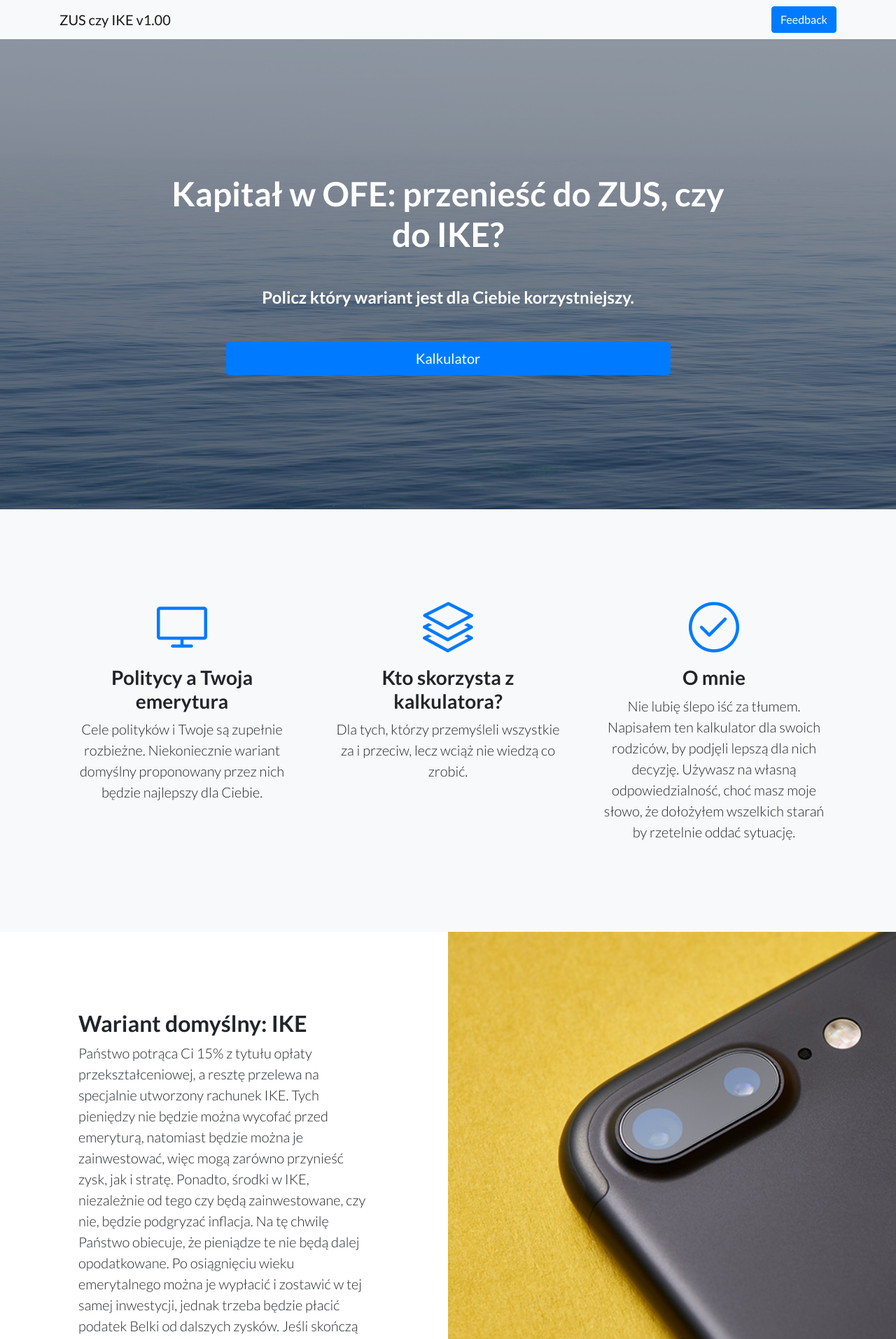
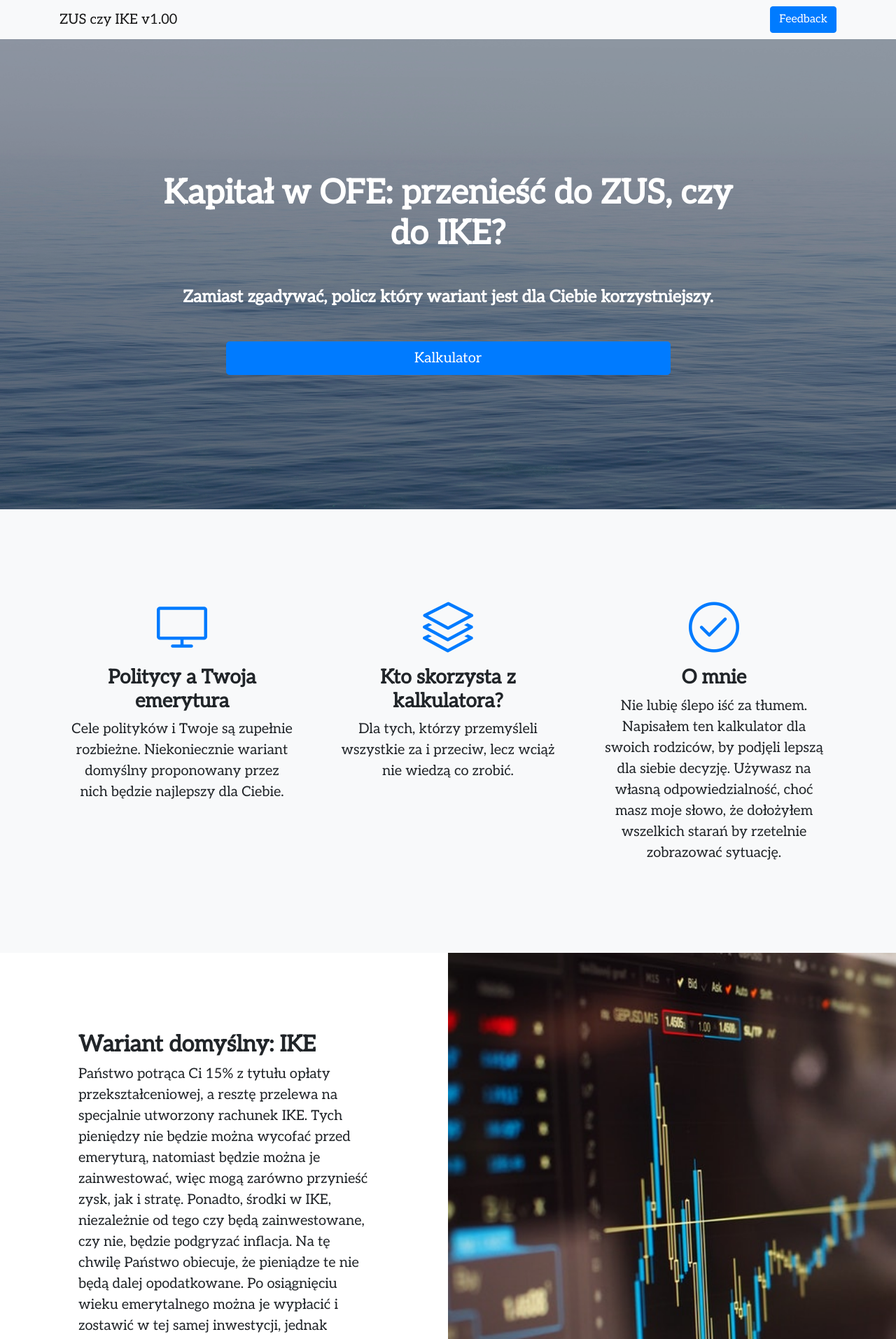
Before and after one commit to mwrabel/ofe-decision, a Flask app: page / in a window 1280 px wide. Shown: the top 1914 px of the page at 70% size. Run offline with Flask 2, Linux system fonts and the light colour scheme; some libraries are stand-ins or nearby versions.

Commit message:
font update

```diff
--- a/static/css/landing-page.css
+++ b/static/css/landing-page.css
@@ -5,7 +5,7 @@
  */
 
 body {
-  font-family: 'Lato', 'Helvetica Neue', Helvetica, Arial, sans-serif;
+  font-family: 'Aleo', 'Helvetica Neue', Helvetica, Arial, sans-serif;
 }
 
 h1,
@@ -14,7 +14,7 @@ h3,
 h4,
 h5,
 h6 {
-  font-family: 'Lato', 'Helvetica Neue', Helvetica, Arial, sans-serif;
+  font-family: 'Aleo', 'Helvetica Neue', Helvetica, Arial, sans-serif;
   font-weight: 700;
 }
 
--- a/static/scss/_mixins.scss
+++ b/static/scss/_mixins.scss
@@ -9,5 +9,5 @@
 
 // Font Mixins
 @mixin body-font {
-  font-family: 'Lato', 'Helvetica Neue', Helvetica, Arial, sans-serif;
+  font-family: 'Aleo', 'Helvetica Neue', Helvetica, Arial, sans-serif;
 }
--- a/templates/index.html
+++ b/templates/index.html
@@ -8,7 +8,7 @@
       <div class="row">
         <div class="col-xl-9 mx-auto">
           <h1 class="mb-5">Kapitał w OFE: przenieść do ZUS, czy do IKE?</h1>
-          <h4 class="mb-5">Policz który wariant jest dla Ciebie korzystniejszy.</h4>
+          <h4 class="mb-5">Zamiast zgadywać, policz który wariant jest dla Ciebie korzystniejszy.</h4>
           </div>
         <div class="col-md-10 col-lg-8 col-xl-7 mx-auto">
           <a class="btn btn-block btn-lg btn-primary" href="#call_to_action">Kalkulator</a>
@@ -47,7 +47,7 @@
               <i class="icon-check m-auto text-primary"></i>
             </div>
             <h3>O mnie</h3>
-            <p class="lead mb-0">Nie lubię ślepo iść za tłumem. Napisałem ten kalkulator dla swoich rodziców, by podjęli lepszą dla nich decyzję. Używasz na własną odpowiedzialność, choć masz moje słowo, że dołożyłem wszelkich starań by rzetelnie oddać sytuację.</p>
+            <p class="lead mb-0">Nie lubię ślepo iść za tłumem. Napisałem ten kalkulator dla swoich rodziców, by podjęli lepszą dla siebie decyzję. Używasz na własną odpowiedzialność, choć masz moje słowo, że dołożyłem wszelkich starań by rzetelnie zobrazować sytuację.</p>
           </div>
         </div>
       </div>
@@ -86,12 +86,12 @@
         <div class="col-lg-6 order-lg-2 text-white showcase-img" style="background-image: url('/static/img/bg-showcase-3.jpg');"></div>
         <div class="col-lg-6 order-lg-1 my-auto showcase-text">
           <h2>Co jest brane pod uwagę przy obliczeniach</h2>
+
             <ul class="list-group list-group-flush">
               <li class="list-group-item">IKE: po osiągnięciu wieku emerytalnego wycofujemy pieniądze z IKE i trzymamy je w tej samej inwestycji płacąc podatek Belki</li>
               <li class="list-group-item">ZUS: dla bezpieczeństwa przyjęto, że przyszła stopa waloryzacji kapitału wyniesie 5.2% (średnia waloryzacja kapitału w ostatnich 19 latach wynosila 6.5%, a w ostatnich dwoch latach 8-9%)</li>
               <li class="list-group-item">Czas trwania życia brany jest z danych dostarczanych przez GUS - w oparciu o nie (i Twoją płeć) wyliczana jest liczba lat na emeryturze</li>
               <li class="list-group-item">Przy wyliczaniu podatku dochodowego brana jest pod uwagę kwota wolna od podatku oraz odliczenia</li>
-
             </ul>
         </div>
       </div>
--- a/templates/template.html
+++ b/templates/template.html
@@ -16,7 +16,7 @@
   <!-- Custom fonts for this template -->
   <link href="/static/vendor/fontawesome-free/css/all.min.css" rel="stylesheet">
   <link href="/static/vendor/simple-line-icons/css/simple-line-icons.css" rel="stylesheet" type="text/css">
-  <link href="https://fonts.googleapis.com/css?family=Lato:300,400,700,300italic,400italic,700italic" rel="stylesheet" type="text/css">
+  <link href='http://fonts.googleapis.com/css?family=Aleo&subset=latin,latin-ext' rel='stylesheet' type='text/css'>
 
   <!-- Custom styles for this template -->
   <link href="/static/css/landing-page.min.css" rel="stylesheet">
```
Also changed, not shown: static/css/landing-page.min.css (+1 -1 lines), static/img/bg-showcase-1.jpg, static/img/bg-showcase-2.jpg, static/img/bg-showcase-3.jpg.
